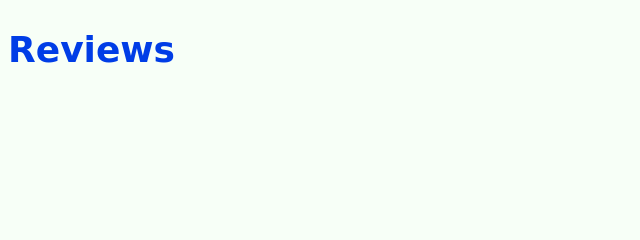
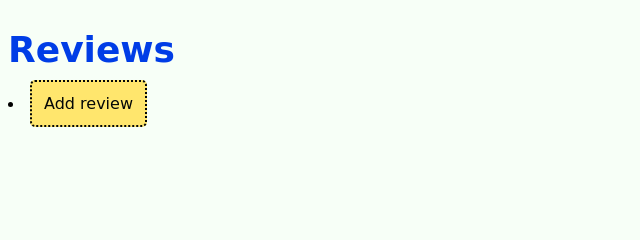
Before and after one commit to aggiewb/cooks-nook, a Django app: template cooks_nook/recipe/templates/recipe/details.html in a window 1280 px wide. Shown: the part 348-588 px from the top of the page, without its empty margins (0-640 px from the left). Run offline with Django 3.2, Linux system fonts and the light colour scheme; the template is opened without the code that fills it, so the values that code supplies are empty; some web fonts are replaced.

Commit message:
Add li element for link to new review form

```diff
--- a/cooks_nook/recipe/templates/recipe/details.html
+++ b/cooks_nook/recipe/templates/recipe/details.html
@@ -12,6 +12,7 @@
 <p>Total Time(in minutes): {{ recipe.totalTime }}</p>
 <p>Created by: {{ recipe.user }}</p>
 <h1>Reviews</h1>
+<li><a id="addreview" href="{% url 'new_review' %}">Add review</a></li>
 {% for review in reviews %}
 <h2>{{ review.title }}</h2>
 <p>Rating: {{ review.rating }}</p>
```
